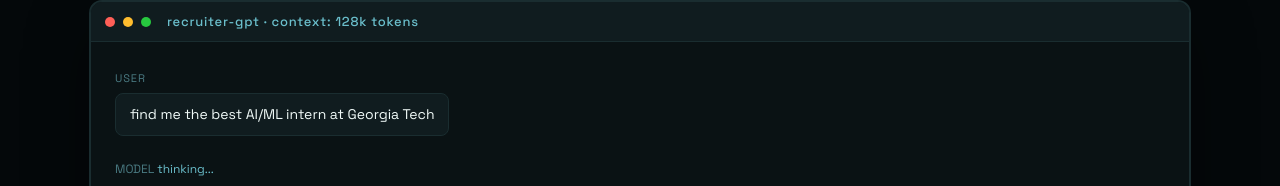
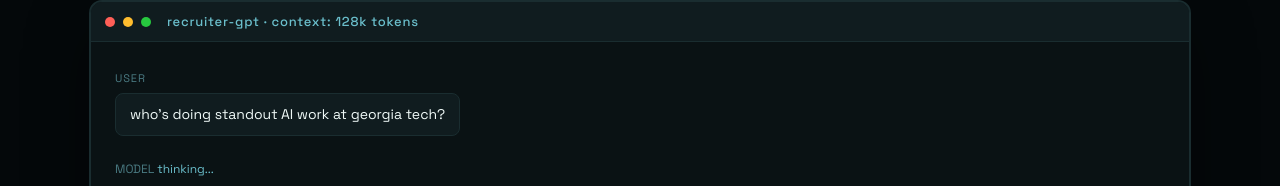
Before and after one commit to Aishi25/PersonalPortfolio, a Next.js app: page / in a window 1280 px wide. Shown: the part 224-410 px from the top of the page. Built offline with nearby package versions, Linux system fonts and the light colour scheme.

Commit message:
Soften hero prompt to 'who's doing standout AI work at georgia tech?'

```diff
--- a/components/Hero.tsx
+++ b/components/Hero.tsx
@@ -2,7 +2,7 @@
 
 import { useEffect, useRef, useState } from "react";
 
-const PROMPT = "find me the best AI/ML intern at Georgia Tech";
+const PROMPT = "who's doing standout AI work at georgia tech?";
 
 const RESPONSE_LINES = [
   { text: "Aishi Agarwal", type: "name" },
```
